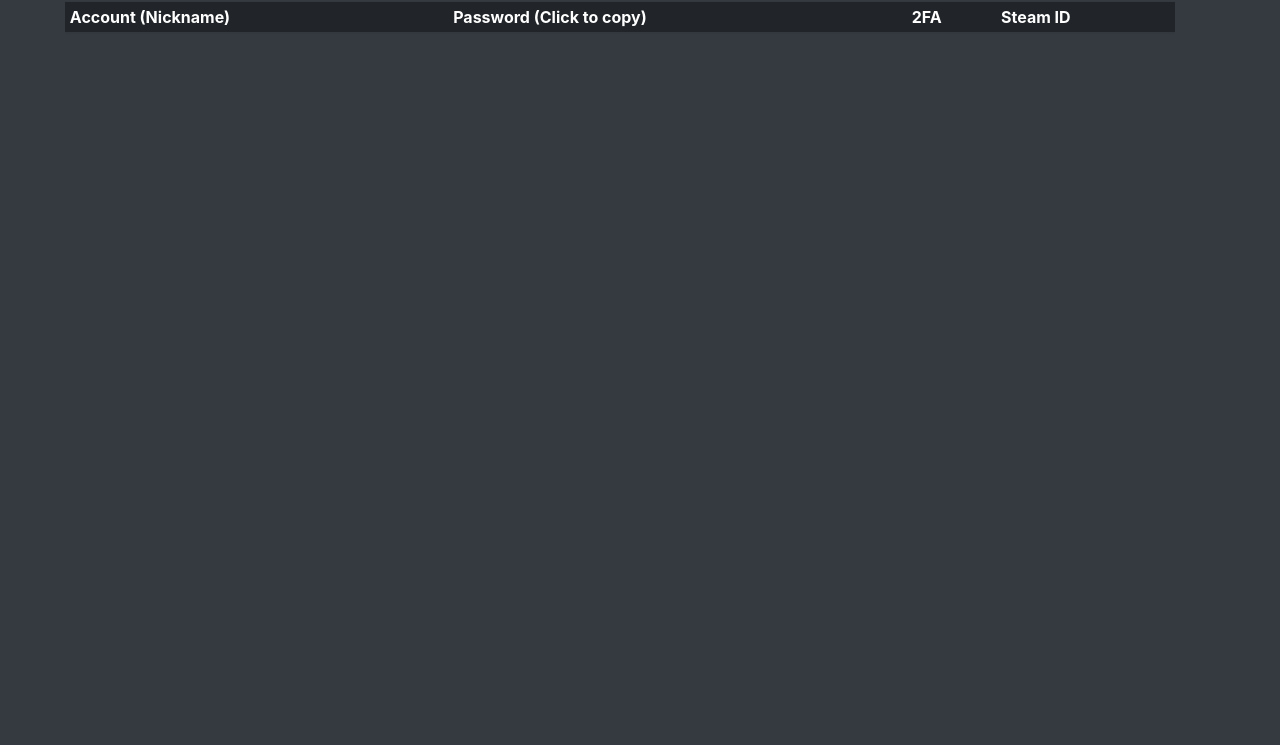
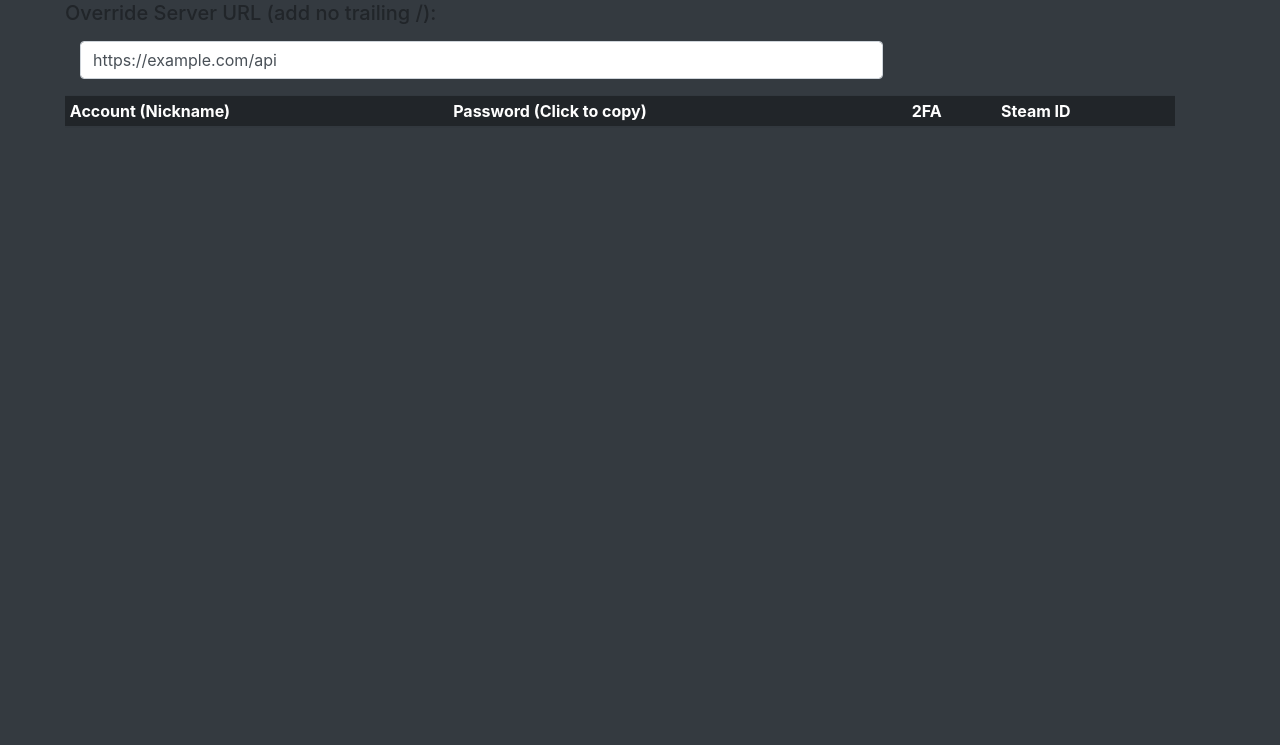
Before and after one commit to itsjfx/node-steam-web-account-manager, a plain HTML site: page client/index.html in a window 1280 px wide. Shown: the part 55-800 px from the top of the page. Drawn offline with nearby package versions, Linux system fonts and the light colour scheme; no server answers.

Commit message:
Added optional ability to modify SERVER_URL on page, made config easier to access

```diff
--- a/client/assets/js/main.js
+++ b/client/assets/js/main.js
@@ -1,4 +1,6 @@
-const SERVER_URL = 'http://example.com/api'; // no trailing /
+function getServerURL() {
+	return localStorage.getItem("serverUrl") || SERVER_URL;
+}
 
 function copyToClipboard(text) {
 	let textArea = document.createElement("textarea");
@@ -10,6 +12,24 @@ function copyToClipboard(text) {
 }
 
 $(function() {
+	let serverUrl = getServerURL();
+	if (ALLOW_SERVER_URL_OVERRIDE) {
+		$("#server-url").val(serverUrl);
+		$("#server-url-holder").show();
+	}
+
+	$("#server-url-holder").submit(function(e) {
+		e.preventDefault();
+		e.stopImmediatePropagation();
+		let serverUrl = $("#server-url").val();
+		console.log(serverUrl);
+		if (!serverUrl) {
+			localStorage.removeItem("serverUrl");
+		} else {
+			localStorage.setItem("serverUrl", serverUrl);
+		}
+		location.reload();
+	});
 	$("#accounts tbody").on("click", ".toggle-password", function() {
 		const account = $(this);
 		const password = $('#password_'+account.attr('username'));
@@ -27,7 +47,7 @@ $(function() {
 		const account = $(this);
 		const username = account.attr('username');
 
-		$.getJSON(`${SERVER_URL}/code/${username}`)
+		$.getJSON(`${serverUrl}/code/${username}`)
 		.done(resp => {
 			$(`#2fa_${username}`).text(resp.code);
 		})
@@ -40,7 +60,7 @@ $(function() {
 		copyToClipboard($(this).text());
 	});
 
-	$.getJSON(`${SERVER_URL}/details`)
+	$.getJSON(`${serverUrl}/details`)
 	.done(resp => {
 		const res = resp.data;
 		for (let username of Object.keys(res)) {
--- /dev/null
+++ b/client/config.js
@@ -0,0 +1,2 @@
+SERVER_URL = 'https://example.com/api'; // no trailing /
+ALLOW_SERVER_URL_OVERRIDE = true;
--- a/client/index.html
+++ b/client/index.html
@@ -13,6 +13,14 @@
 <body class="bg-dark">
 	<div class="container">
 	<h1>Steam Account Manager =)</h1>
+	<form id="server-url-holder" class="hide-by-default form-horizontal">
+		<div class="form-group">
+			<label for="server-url"><h5>Override Server URL (add no trailing /):</h5></label>
+			<div class="col-9">
+				<input type="text" id="server-url" name="server-url" class="form-control">
+			</div>
+		</div>
+	</form>
 	<table id="accounts" class="table table-dark table-sm hide-by-default" style="width: 100%; display: table;">
 		<thead>
 		<tr>
@@ -29,6 +37,7 @@
 
 	<script src="https://code.jquery.com/jquery-3.5.0.min.js" crossorigin="anonymous"></script>
 	<script src="https://maxcdn.bootstrapcdn.com/bootstrap/4.0.0/js/bootstrap.min.js" integrity="sha384-JZR6Spejh4U02d8jOt6vLEHfe/JQGiRRSQQxSfFWpi1MquVdAyjUar5+76PVCmYl" crossorigin="anonymous"></script>
+	<script src="config.js"></script>
 	<script src="assets/js/main.js"></script>
 </body>
 </html>
```
